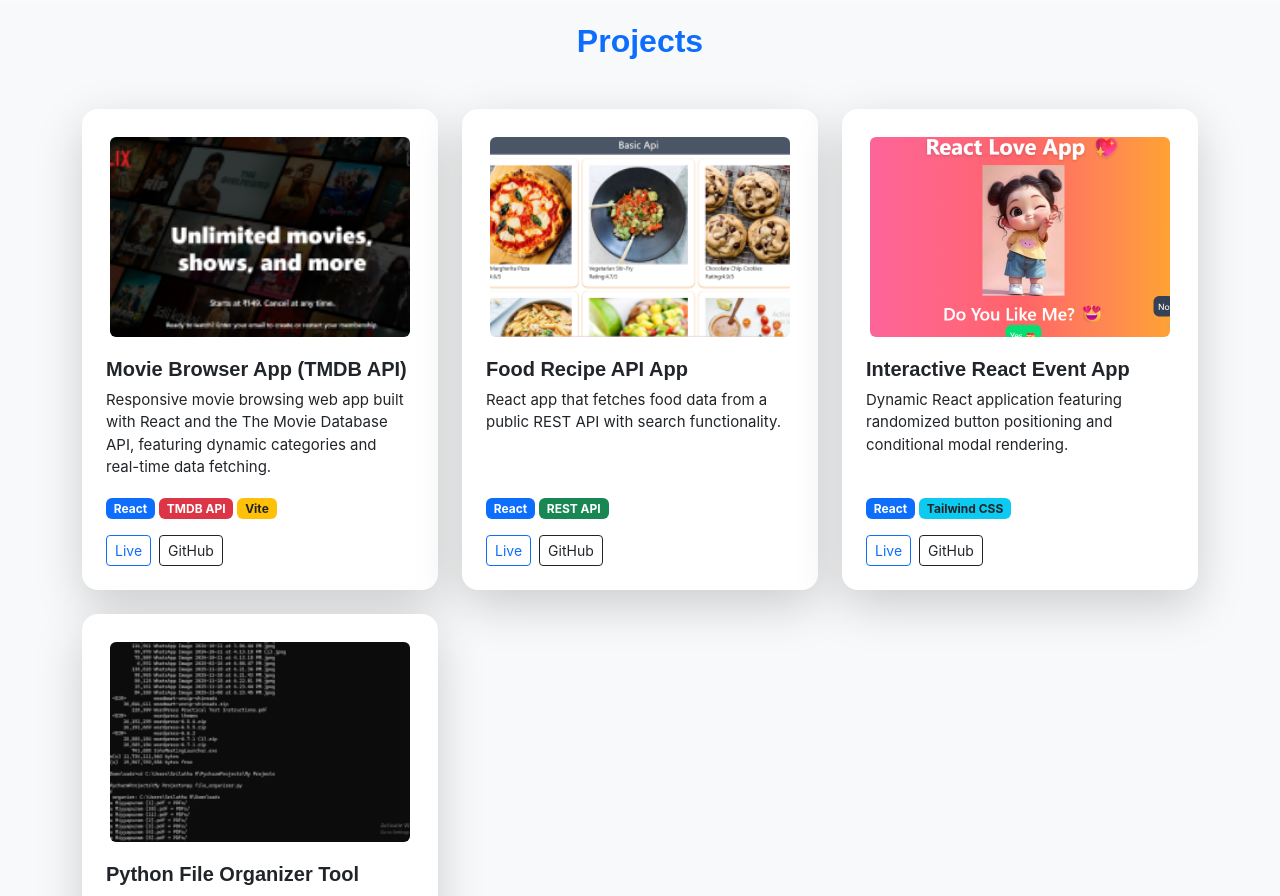
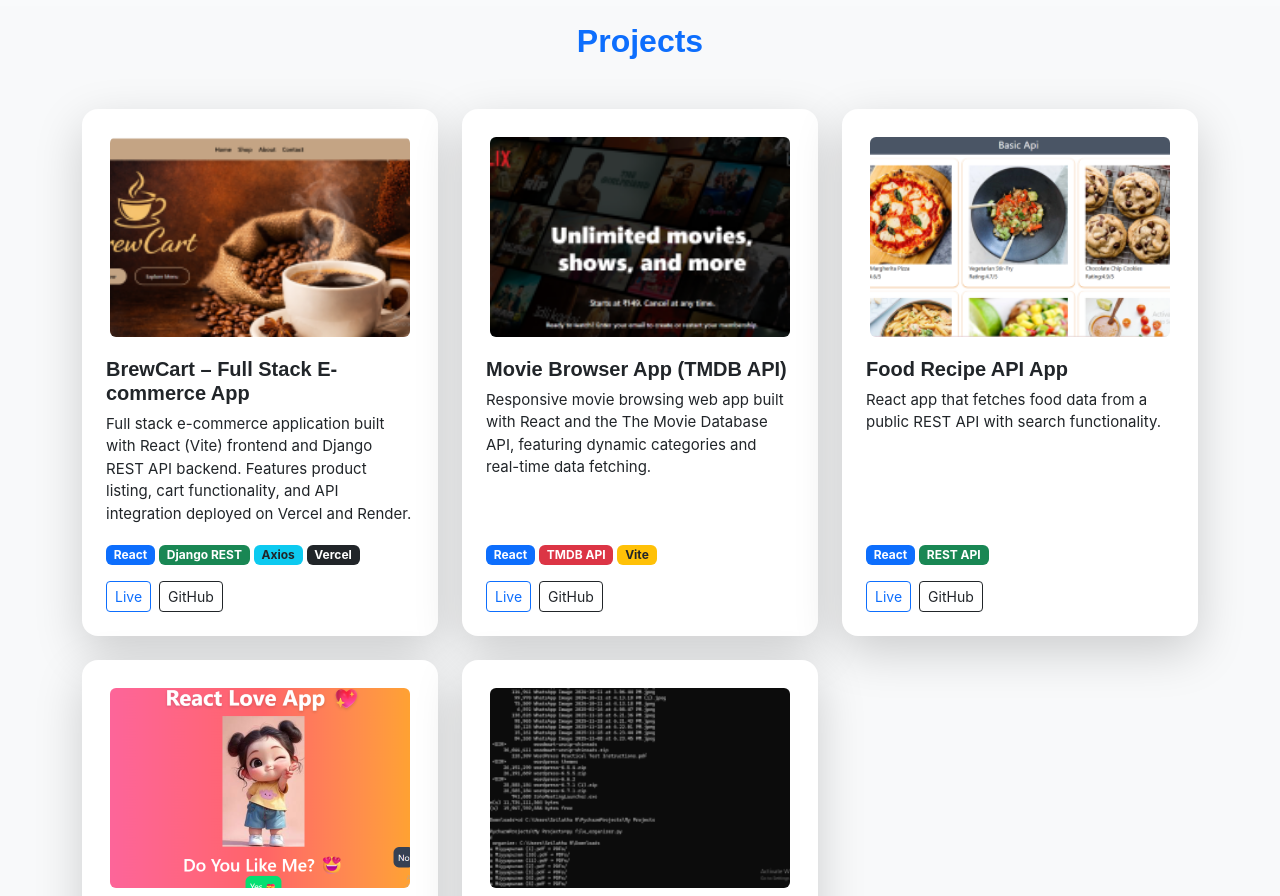
Before and after one commit to msrilatha859-python/portfolio, a React (Vite) app: page / in a window 1280 px wide. Shown: the part 2220-3116 px from the top of the page. Built offline with nearby package versions, Linux system fonts and the light colour scheme.

Commit message:
coffee project added

```diff
--- a/src/components/projects.jsx
+++ b/src/components/projects.jsx
@@ -3,6 +3,20 @@
 
 function Projects() {
   const projects = [
+    {
+  title: "BrewCart – Full Stack E-commerce App",
+  description:
+    "Full stack e-commerce application built with React (Vite) frontend and Django REST API backend. Features product listing, cart functionality, and API integration deployed on Vercel and Render.",
+  image: "/brewcart.png",  // Add screenshot image in public folder
+  badges: [
+    { label: "React", className: "bg-primary" },
+    { label: "Django REST", className: "bg-success" },
+    { label: "Axios", className: "bg-info text-dark" },
+    { label: "Vercel", className: "bg-dark" },
+  ],
+  liveLink: "https://brewcart.vercel.app/",
+  githubLink: "https://github.com/msrilatha859-python/coffee-ecommerce",
+},
     {
   title: "Movie Browser App (TMDB API)",
   description:
```
Also changed, not shown: public/brewcart.png (added).
